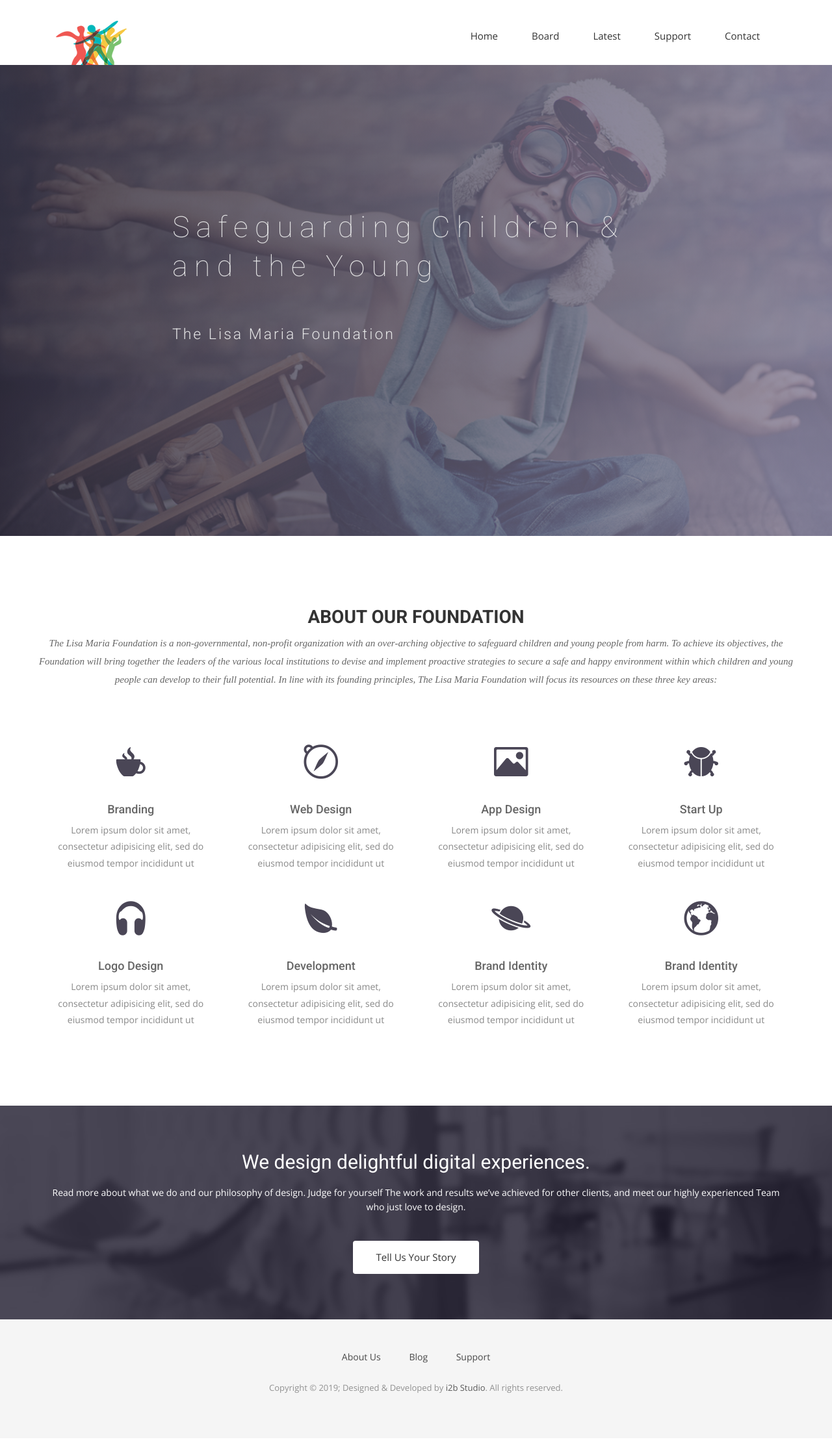
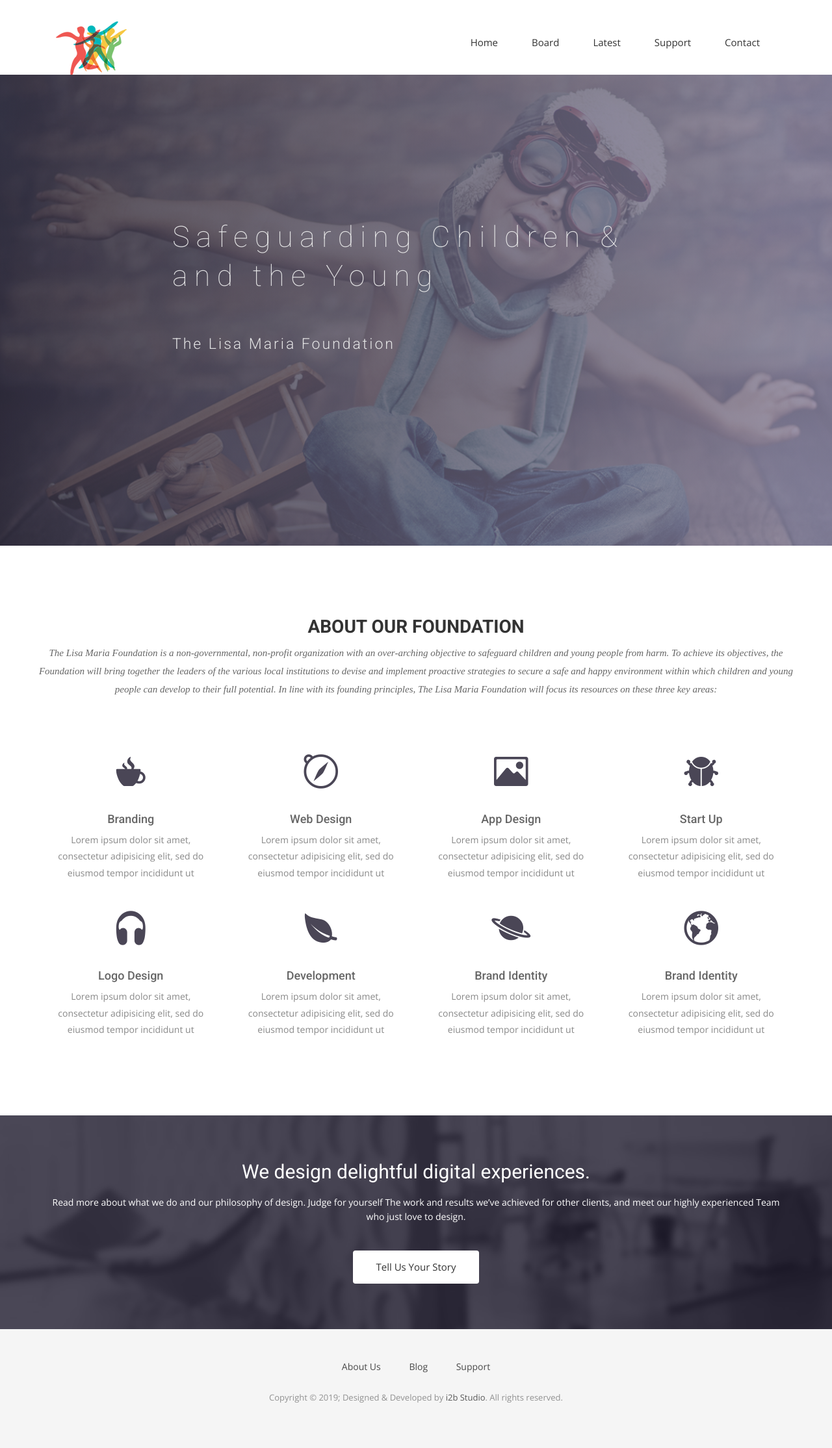
Before and after one commit to jurgencalleja/Lisa-Maria-Foundation, a Jekyll site: the page built from index.html, in a window 1280 px wide. Shown: the whole page at 65% size. Built offline with Jekyll 4.4.1, drawn with Linux system fonts in a browser that asks for light colours; nearby versions of some CDN libraries; some web fonts are replaced.

Commit message:
css changes2

```diff
--- a/css/airspace.css
+++ b/css/airspace.css
@@ -66,21 +66,21 @@ a:active {
 --*/
 header {
   background: #fff;
-  padding: 25px 0;
+  padding: 30px 0;
 }
 header .navbar {
   margin-bottom: 0px;
   border: 0px;
 }
 header .navbar-brand {
-  padding-top: 5px;
+  padding-top: 1px;
 }
 header .navbar-default {
   background: none;
   border: 0px;
 }
 header .navbar-default .navbar-nav {
-  padding-top: 10px;
+  padding-top: 15px;
 }
 header .navbar-default .navbar-nav li a {
   color: #333333;
```
